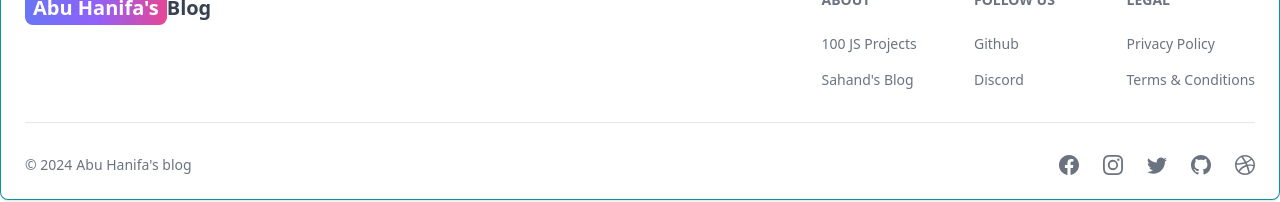
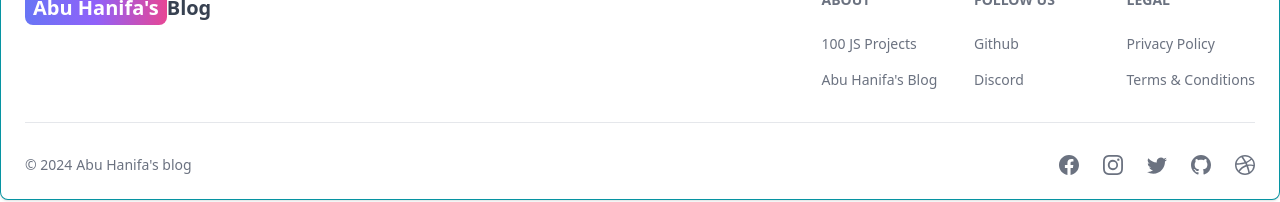
Before and after one commit to Neoibnqayyimrx/mern-blog, a React (Vite) app in the folder client/: page /projects in a window 1280 px wide. Shown: the part 146-348 px from the top of the page. Built offline with nearby package versions, Linux system fonts and the light colour scheme; no server answers.

Commit message:
update footer

```diff
--- a/client/src/components/Footer.jsx
+++ b/client/src/components/Footer.jsx
@@ -22,7 +22,7 @@ export default function FooterCom() {
               <Footer.Title title='About' />
               <Footer.LinkGroup col>
                 <Footer.Link
-                  href='https://www.100jsprojects.com'
+                  href='#'
                   target='_blank'
                   rel='noopener noreferrer'
                 >
@@ -33,7 +33,7 @@ export default function FooterCom() {
                   target='_blank'
                   rel='noopener noreferrer'
                 >
-                  Sahand's Blog
+                  Abu Hanifa's Blog
                 </Footer.Link>
               </Footer.LinkGroup>
             </div>
@@ -41,7 +41,7 @@ export default function FooterCom() {
               <Footer.Title title='Follow us' />
               <Footer.LinkGroup col>
                 <Footer.Link
-                  href='https://www.github.com/sahandghavidel'
+                  href='https://www.github.com/neoibnqayyimrx'
                   target='_blank'
                   rel='noopener noreferrer'
                 >
@@ -70,7 +70,7 @@ export default function FooterCom() {
             <Footer.Icon href='#' icon={BsFacebook}/>
             <Footer.Icon href='#' icon={BsInstagram}/>
             <Footer.Icon href='#' icon={BsTwitter}/>
-            <Footer.Icon href='https://github.com/sahandghavidel' icon={BsGithub}/>
+            <Footer.Icon href='https://github.com/neoibnqayyimrx' icon={BsGithub}/>
             <Footer.Icon href='#' icon={BsDribbble}/>
 
           </div>
```
